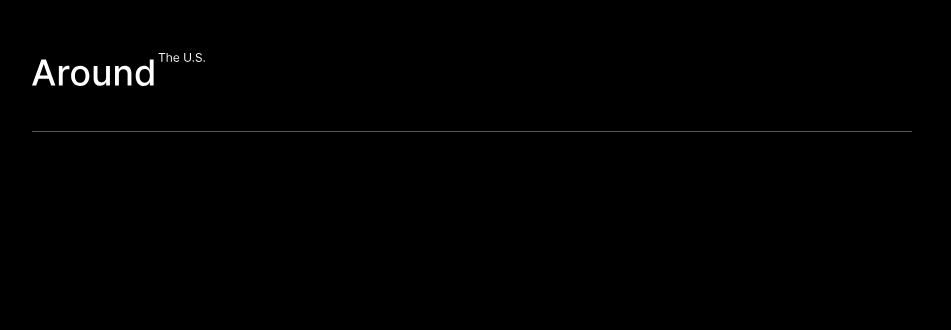
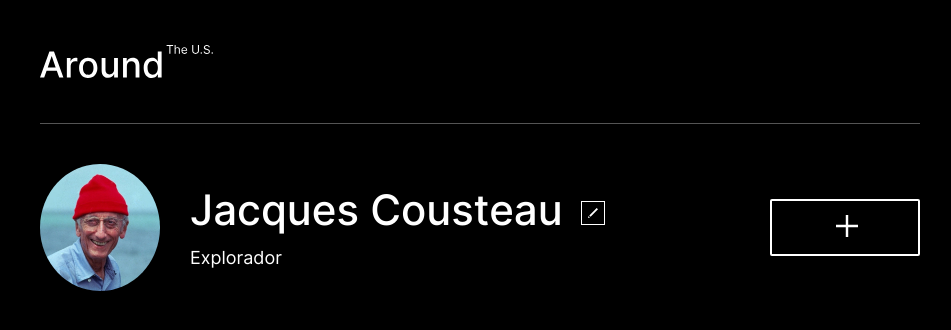
Before and after one commit to iselcq/web_project_4_esp, a plain HTML site: page index.html in a window 1280 px wide. Shown: the whole page, without its empty margins (168-1119 px from the left). Drawn offline with Linux system fonts and the light colour scheme; files whose address does not match are found by name.

Commit message:
feat: agregar profile

```diff
--- a/blocks/header/header.css
+++ b/blocks/header/header.css
@@ -1,5 +1,6 @@
 .header {
   margin-top: 45px;
+  margin-left: 200px;
   width: 880px;
   border-bottom: 1px solid #545454;
 }
--- a/blocks/page/page.css
+++ b/blocks/page/page.css
@@ -26,6 +26,6 @@ body {
   max-width: 1280px;
   margin: 0 auto;
   font-family: "Inter", Arial, sans-serif;
-  display: flex;
-  justify-content: center;
+  /* display: flex;
+  justify-content: center; */
 }
--- /dev/null
+++ b/blocks/profile/__add-button/profile__add-button.css
@@ -0,0 +1,14 @@
+.profile__add-button {
+  width: 150px;
+  padding: 14px 64px;
+  margin-left: 165px;
+  margin-top: 35px;
+  margin-bottom: 35px;
+  background-color: black;
+  border: 2px solid #ffffff;
+  border-radius: 2px;
+}
+
+.profile__add-button:hover {
+  opacity: 0.6;
+}
--- /dev/null
+++ b/blocks/profile/__avatar/profile__avatar.css
@@ -0,0 +1,4 @@
+.profile__avatar {
+  width: 120px;
+  border-radius: 50%;
+}
--- /dev/null
+++ b/blocks/profile/__edit-button/profile__edit-button.css
@@ -0,0 +1,12 @@
+.profile__edit-button {
+  width: 24px;
+  height: 24px;
+  margin-left: 18px;
+  margin-top: 37px;
+  background-color: black;
+  border: 1px solid #ffffff;
+}
+
+.profile__edit-button:hover {
+  opacity: 0.6;
+}
--- /dev/null
+++ b/blocks/profile/__info/profile__info.css
@@ -0,0 +1,5 @@
+.profile__info {
+  color: #fff;
+  flex-direction: column;
+  margin-left: 30px;
+}
--- /dev/null
+++ b/blocks/profile/__name/profile__name.css
@@ -0,0 +1,7 @@
+.profile__name {
+  line-height: 48px;
+  font-size: 42px;
+  font-weight: 500;
+  margin-top: 22px;
+  margin-bottom: 0;
+}
--- /dev/null
+++ b/blocks/profile/__profession/profile__profession.css
@@ -0,0 +1,6 @@
+.profile__profession {
+  line-height: 22px;
+  font-size: 18px;
+  font-weight: 400;
+  margin-top: 13px;
+}
--- /dev/null
+++ b/blocks/profile/profile.css
@@ -0,0 +1,6 @@
+.profile {
+  display: flex;
+  flex-direction: row;
+  margin-top: 40px;
+  margin-left: 200px;
+}
--- a/index.html
+++ b/index.html
@@ -16,11 +16,49 @@
           class="logo"
         />
       </header>
+
+      <main class="content">
+        <section class="profile">
+          <img
+            src="images/avatar.jpg"
+            alt="imagen de Jacques Cousteau"
+            class="profile__avatar"
+          />
+          <div class="profile__info">
+            <h1 class="profile__name">Jacques Cousteau</h1>
+            <h2 class="profile__profession">Explorador</h2>
+          </div>
+          <button class="profile__edit-button" id="edit-button">
+            <svg
+              width="10"
+              height="10"
+              viewBox="0 0 10 10"
+              fill="none"
+              xmlns="http://www.w3.org/2000/svg"
+            >
+              <path
+                d="M10 1.32827L2.60377 8.7666L1.28302 7.41936L8.66038 0L10 1.32827ZM0 10L1.96226 9.41177L0.584906 8.08349L0 10Z"
+                fill="white"
+              />
+            </svg>
+          </button>
+
+          <button class="profile__add-button" id="add-button">
+            <svg
+              width="22"
+              height="22"
+              viewBox="0 0 22 22"
+              fill="none"
+              xmlns="http://www.w3.org/2000/svg"
+            >
+              <path
+                d="M22 9.77778H12.2222V0H9.77778V9.77778H0V12.2222H9.77778V22H12.2222V12.2222H22V9.77778Z"
+                fill="white"
+              />
+            </svg>
+          </button>
+        </section>
+      </main>
     </div>
-    <main class="content">
-      <section class="profile">
-        <img class="profile__avatar" />
-      </section>
-    </main>
   </body>
 </html>
--- a/styles/index.css
+++ b/styles/index.css
@@ -1,3 +1,10 @@
 @import url("../blocks/page/page.css");
 @import url("../blocks/header/header.css");
 @import url("../blocks/logo/logo.css");
+@import url("../blocks/profile/profile.css");
+@import url("../blocks/profile/__avatar/profile__avatar.css");
+@import url("../blocks/profile/__info/profile__info.css");
+@import url("../blocks/profile/__name/profile__name.css");
+@import url("../blocks/profile/__profession/profile__profession.css");
+@import url("../blocks/profile/__edit-button/profile__edit-button.css");
+@import url("../blocks/profile/__add-button/profile__add-button.css");
```
Also changed, not shown: images/agregar.svg (added), images/avatar.jpg (added), images/cannonBeach.png (added), images/editar.svg (added), images/haleakala.png (added), images/maroonBells.webp (added), images/molokiniCrater.webp (added), images/picturedRocks.webp (added), 1 other file.
